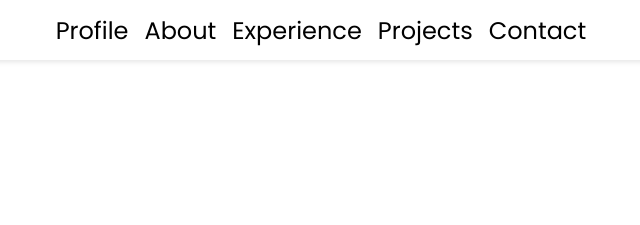
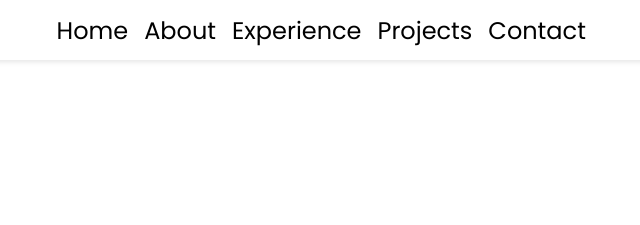
Before and after one commit to Christine-Hutagaol/christine.github.io, a plain HTML site: page index.html in a window 1280 px wide. Shown: the top 225 px of the page, 545-1185 px from the left. Drawn offline with Linux system fonts and the light colour scheme.

Commit message:
portfolio

```diff
--- a/index.html
+++ b/index.html
@@ -17,7 +17,7 @@
         </div>
         <div>
             <ul class="nav-links">
-                <li><a href="#profile">Profile</a></li>
+                <li><a href="#profile">Home</a></li>
                 <li><a href="#about">About</a></li>
                 <li><a href="#experience">Experience</a></li>
                 <li><a href="#projects">Projects</a></li>
@@ -36,7 +36,7 @@
                 <span></span>
             </div>
             <div class="menu-links">
-                <li><a href="#profile" onclick="toggleMenu()">Profile</a></li>
+                <li><a href="#profile" onclick="toggleMenu()">Home</a></li>
                 <li><a href="#about" onclick="toggleMenu()">About</a></li>
                 <li><a href="#experience" onclick="toggleMenu()">Experience</a></li>
                 <li><a href="#projects" onclick="toggleMenu()">Projects</a></li>
@@ -53,7 +53,7 @@
           <span></span>
         </div>
         <div class="menu-links">
-          <li><a href="#profile" onclick="toggleMenu()">Profile</a></li>
+          <li><a href="#profile" onclick="toggleMenu()">Home</a></li>
           <li><a href="#about" onclick="toggleMenu()">About</a></li>
           <li><a href="#experience" onclick="toggleMenu()">Experience</a></li>
           <li><a href="#projects" onclick="toggleMenu()">Projects</a></li>
@@ -408,7 +408,7 @@
       <nav>
         <div class="nav-links-container">
           <ul class="nav-links">
-            <li><a href="#profile">Profile</a></li>
+            <li><a href="#profile">Home</a></li>
             <li><a href="#about">About</a></li>
             <li><a href="#experience">Experience</a></li>
             <li><a href="#projects">Projects</a></li>
```
